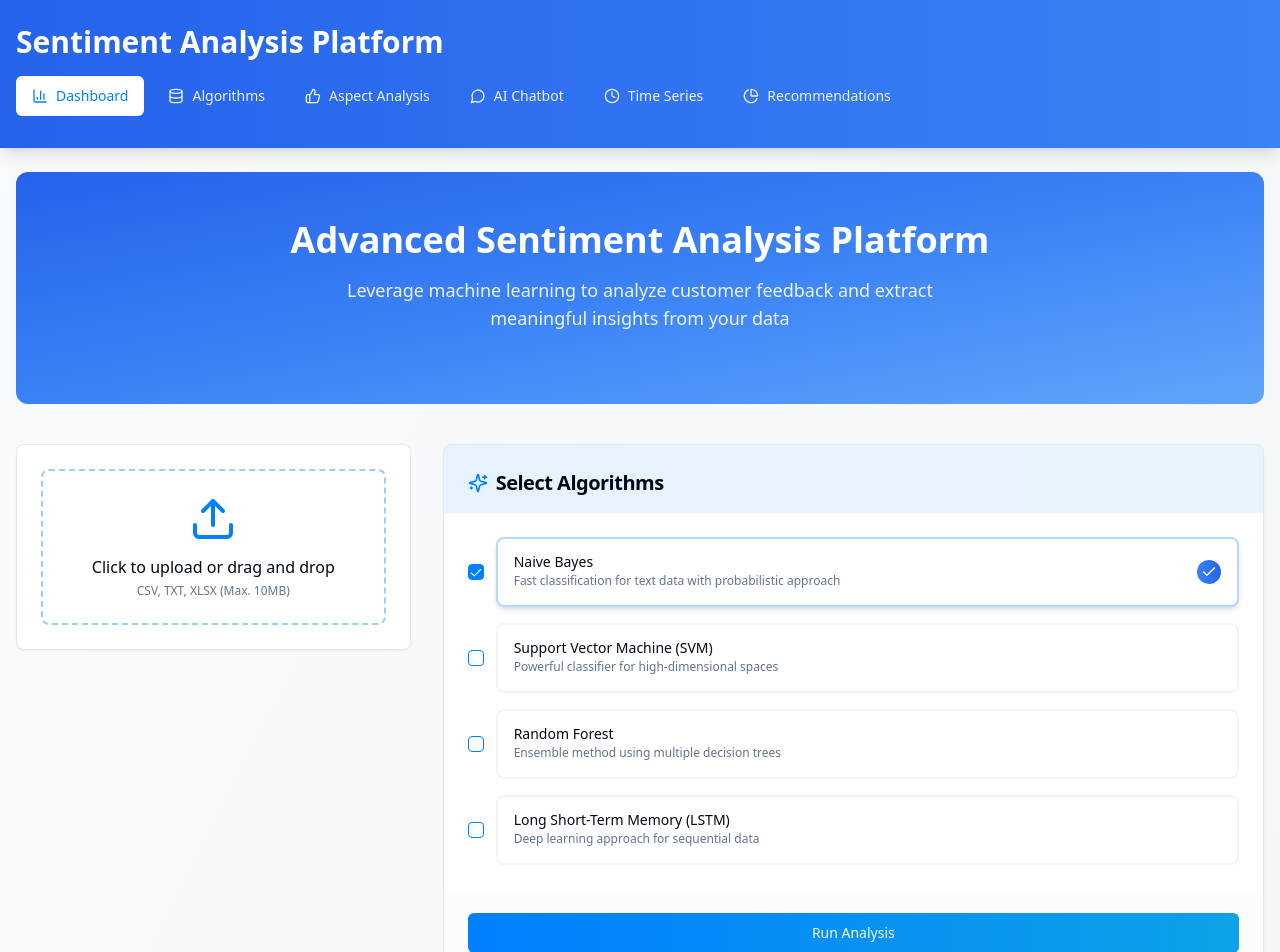
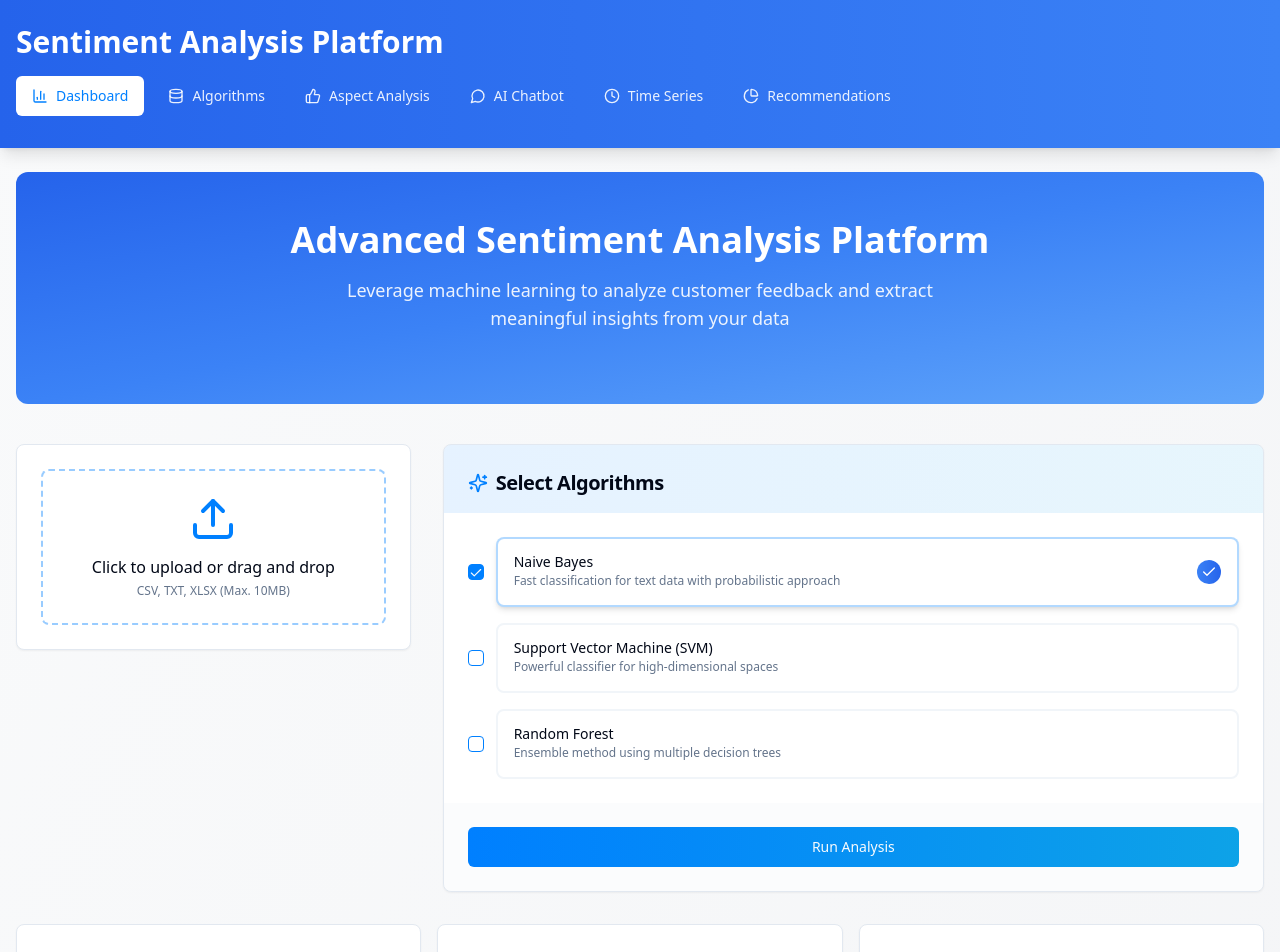
Before and after one commit to diptibangde10/Sentilytics, a React (Vite) app: page / in a window 1280 px wide. Shown: the top 952 px of the page. Built offline with nearby package versions, Linux system fonts and the light colour scheme.

Commit message:
Remove LSTM algorithm
Remove LSTM option from the algorithm selector.

```diff
--- a/src/components/AlgorithmSelector.tsx
+++ b/src/components/AlgorithmSelector.tsx
@@ -1,4 +1,3 @@
-
 import { FC } from "react";
 import { Check, Sparkles } from "lucide-react";
 import { Card, CardContent, CardHeader, CardTitle, CardFooter } from "@/components/ui/card";
@@ -40,12 +39,6 @@ const AlgorithmSelector: FC<AlgorithmSelectorProps> = ({
       name: "Random Forest",
       description: "Ensemble method using multiple decision trees",
       color: "from-green-500 to-green-600"
-    },
-    {
-      id: "lstm",
-      name: "Long Short-Term Memory (LSTM)",
-      description: "Deep learning approach for sequential data",
-      color: "from-amber-500 to-amber-600"
     },
   ];
 
--- a/src/components/FileUpload.tsx
+++ b/src/components/FileUpload.tsx
@@ -1,4 +1,3 @@
-
 import { FC, useState, useEffect } from "react";
 import { Upload, Check, AlertCircle } from "lucide-react";
 import { Button } from "@/components/ui/button";
@@ -39,10 +38,6 @@ const FileUpload: FC<FileUploadProps> = ({
     "random-forest": {
       name: "Random Forest",
       description: "An ensemble learning method that builds multiple decision trees. Handles large feature sets well and avoids overfitting through averaging multiple models."
-    },
-    "lstm": {
-      name: "Long Short-Term Memory (LSTM)",
-      description: "A recurrent neural network architecture designed to recognize patterns in sequences. Excellent for capturing long-term dependencies in text data."
     }
   };
 
@@ -127,12 +122,6 @@ const FileUpload: FC<FileUploadProps> = ({
           ...baseData,
           accuracy: 84 + Math.random() * 7,
           confidenceScores: [0.88, 0.83, 0.91, 0.87, 0.85]
-        };
-      case "lstm":
-        return {
-          ...baseData,
-          accuracy: 89 + Math.random() * 5,
-          confidenceScores: [0.94, 0.89, 0.93, 0.91, 0.88]
         };
       default:
         return baseData;
```
